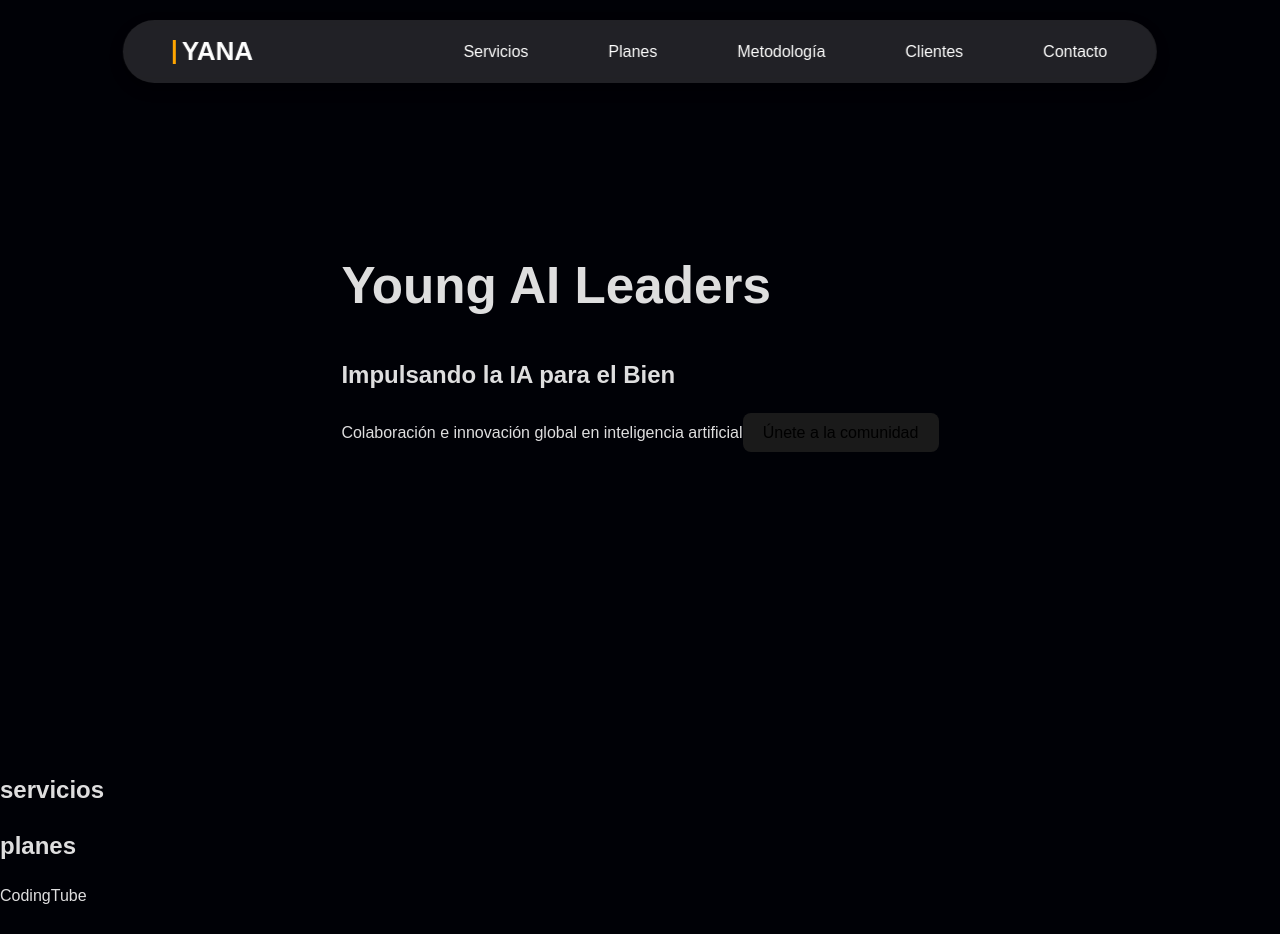
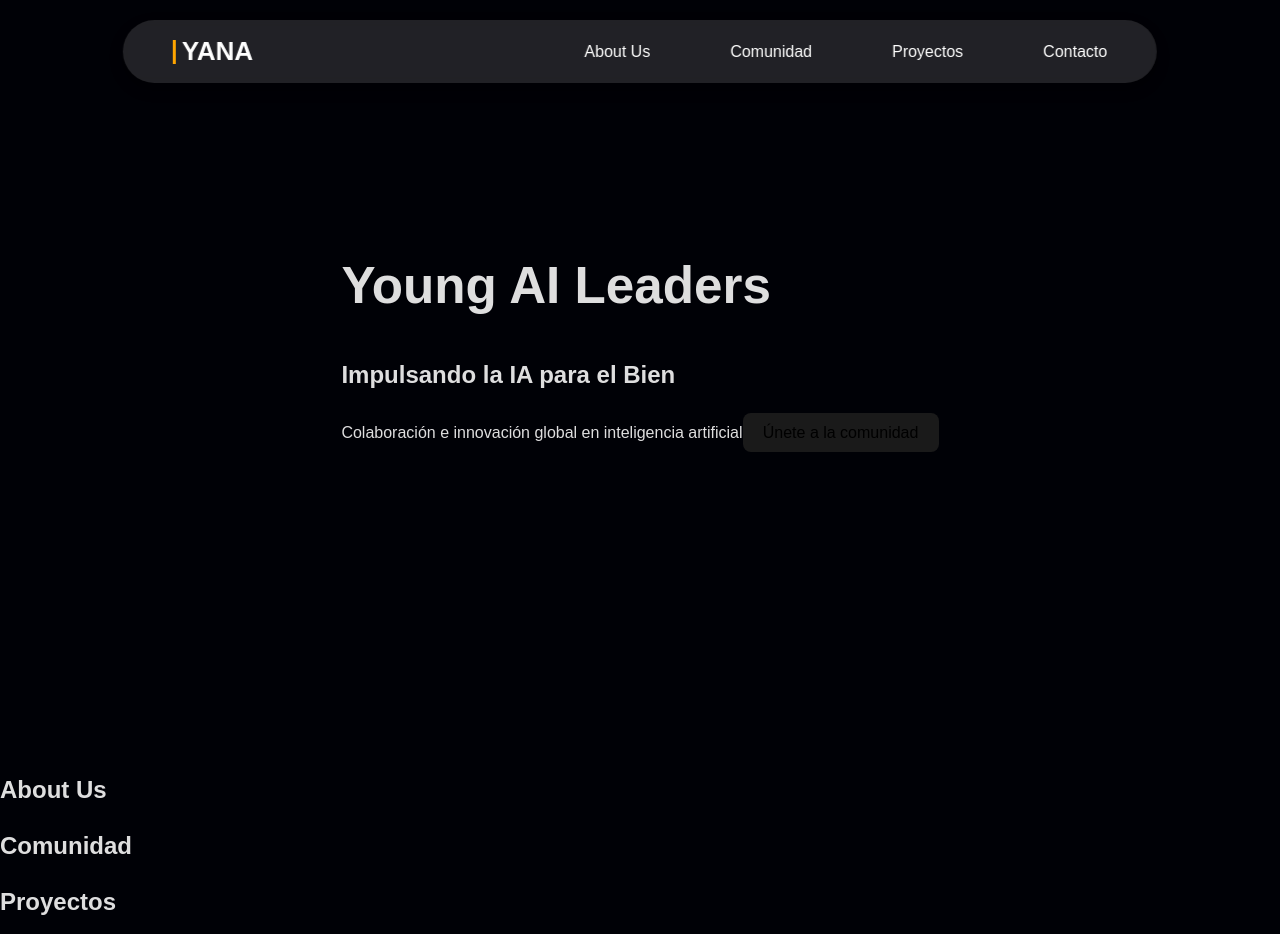
Before and after one commit to Nahuel-Villaverde/Young-AI-Leaders, a React (Vite) app: page / in a window 1280 px wide. Shown: the top 934 px of the page. Built offline with nearby package versions, Linux system fonts and the light colour scheme; a web font is replaced by a local one.

Commit message:
cambio de rutas iniciales

```diff
--- a/src/App.jsx
+++ b/src/App.jsx
@@ -1,12 +1,11 @@
 import { Link, Element } from 'react-scroll';
 import Home from './components/Home';
-import Header from './components/Header';
-import Servicios from './components/Servicios';
-import Planes from './components/Planes';
-import Metodologia from './components/Metodologia';
-import Clientes from './components/Clientes';
-import Contacto from './components/Contacto';
-import Footer from './components/Footer';
+import Header from './components/Header.jsx';
+import AboutUs from './components/AboutUs.jsx';
+import Comunidad from './components/Comunidad.jsx';
+import Proyectos from './components/Proyectos.jsx';
+import Contacto from './components/Contacto.jsx';
+import Footer from './components/Footer.jsx';
 import './styles.css';
 
 export default function App() {
@@ -16,10 +15,9 @@ export default function App() {
       {/* Secciones */}
       <main className="main-content">
         <Element name="home"><Home /></Element>
-        <Element name="servicios"><Servicios /></Element>
-        <Element name="planes"><Planes /></Element>
-        <Element name="metodologia"><Metodologia /></Element>
-        <Element name="clientes"><Clientes /></Element>
+        <Element name="aboutUs"><AboutUs /></Element>
+        <Element name="comunidad"><Comunidad /></Element>
+        <Element name="proyectos"><Proyectos /></Element>
         <Element name="contacto"><Contacto /></Element>
       </main>
 
--- /dev/null
+++ b/src/components/AboutUs.jsx
@@ -0,0 +1,11 @@
+import './AboutUs.css';
+
+function AboutUs() {
+    return (
+      <section className="section" id="aboutUs">
+        <h2>About Us</h2>
+      </section>
+    );
+  }
+
+  export default AboutUs;
--- /dev/null
+++ b/src/components/Comunidad.jsx
@@ -0,0 +1,11 @@
+import './Comunidad.css';
+
+function Comunidad() {
+    return (
+      <section className="section" id="comunidad">
+        <h2>Comunidad</h2>
+      </section>
+    );
+  }
+
+  export default Comunidad;
--- a/src/components/Header.jsx
+++ b/src/components/Header.jsx
@@ -10,10 +10,9 @@ function Header() {
       </Link>
       <nav>
         <ul className="nav-links">
-          <li><Link to="servicios" smooth={true} duration={500} offset={-80} className="nav-item">Servicios</Link></li>
-          <li><Link to="planes" smooth={true} duration={500} offset={-80} className="nav-item">Planes</Link></li>
-          <li><Link to="metodologia" smooth={true} duration={500} offset={-80} className="nav-item">Metodología</Link></li>
-          <li><Link to="clientes" smooth={true} duration={500} offset={-80} className="nav-item">Clientes</Link></li>
+          <li><Link to="aboutUs" smooth={true} duration={500} offset={-80} className="nav-item">About Us</Link></li>
+          <li><Link to="comunidad" smooth={true} duration={500} offset={-80} className="nav-item">Comunidad</Link></li>
+          <li><Link to="proyectos" smooth={true} duration={500} offset={-80} className="nav-item">Proyectos</Link></li>
           <li><Link to="contacto" smooth={true} duration={500} offset={-80} className="nav-item">Contacto</Link></li>
         </ul>
       </nav>
--- a/src/components/Metodologia.jsx
+++ /dev/null
@@ -1,13 +0,0 @@
-import './Metodologia.css'
-
-function Metodologia() {
-  return (
-    <section className="section" id="planes">
-      <div class="card">
-        CodingTube
-      </div>
-      </section>
-  );
-}
-
-export default Metodologia;
--- a/src/components/Planes.jsx
+++ /dev/null
@@ -1,11 +0,0 @@
-import './Planes.css';
-
-function Planes() {
-    return (
-      <section className="section" id="planes">
-        <h2>planes</h2>
-      </section>
-    );
-  }
-
-  export default Planes;
--- a/src/components/Clientes.jsx
+++ b/src/components/Proyectos.jsx
@@ -1,7 +1,7 @@
-function Clientes() {
+function Proyectos() {
     return (
-      <section className="section" id="clientes">
-        <h2>Clientes</h2>
+      <section className="section" id="proyectos">
+        <h2>Proyectos</h2>
         <p>Empresas y emprendedores que han confiado en nosotros.</p>
         <br />
         <br />
@@ -29,4 +29,4 @@ function Clientes() {
     );
   }
 
-  export default Clientes;
+  export default Proyectos;
--- a/src/components/Servicios.jsx
+++ /dev/null
@@ -1,11 +0,0 @@
-import './Servicios.css';
-
-function Servicios() {
-    return (
-      <section className="section" id="servicios">
-        <h2>servicios</h2>
-      </section>
-    );
-  }
-
-  export default Servicios;
```
Also changed, not shown: src/components/AboutUs.css (renamed from src/components/Servicios.css), src/components/Comunidad.css (added), src/components/Metodologia.css (deleted), src/components/Planes.css (deleted).
